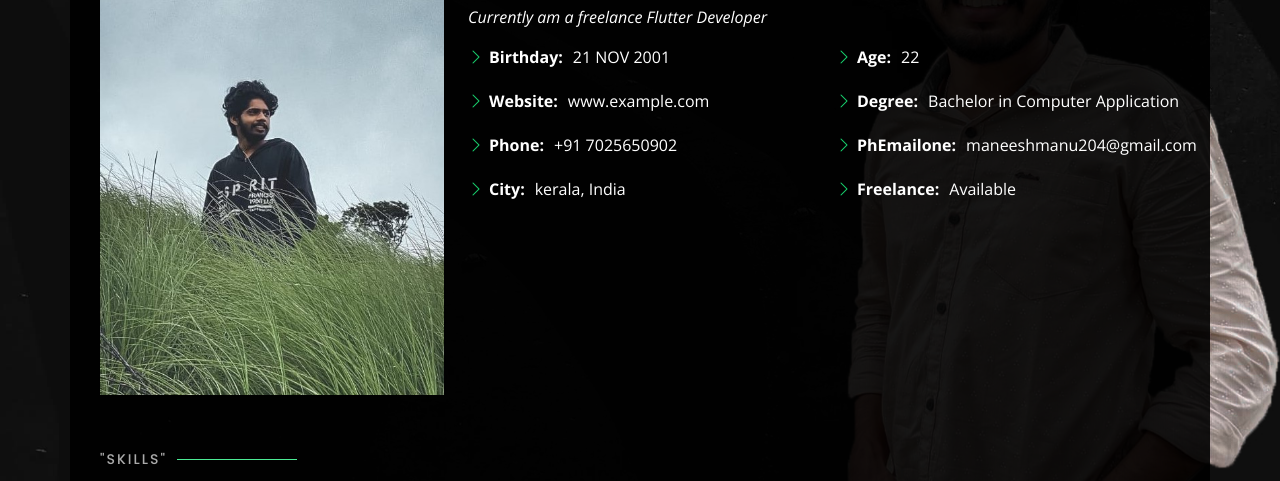
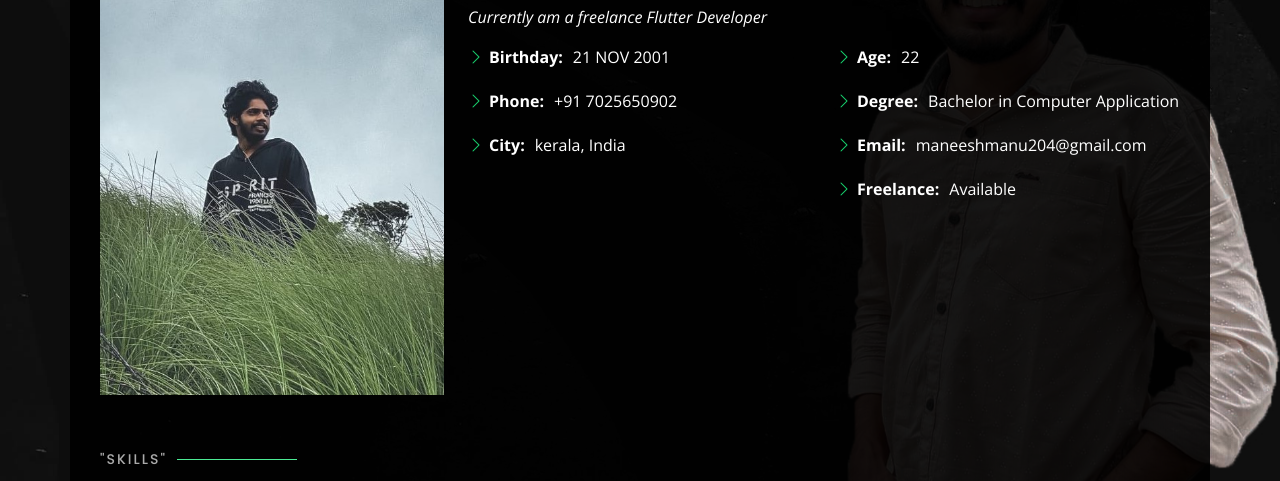
Before and after one commit to Maneesh-07/Personal, a plain HTML site: page index.html in a window 1280 px wide. Both pictures are taken after a click on the link "About". Shown: the part 247-728 px from the top of the page. Drawn offline with nearby package versions, Linux system fonts and the light colour scheme.

Commit message:
Update index.html

```diff
--- a/index.html
+++ b/index.html
@@ -96,7 +96,6 @@
             <div class="col-lg-6">
               <ul>
                 <li><i class="bi bi-chevron-right"></i> <strong>Birthday:</strong> <span>21 NOV 2001</span></li>
-                <li><i class="bi bi-chevron-right"></i> <strong>Website:</strong> <span>www.example.com</span></li>
                 <li><i class="bi bi-chevron-right"></i> <strong>Phone:</strong> <span>+91 7025650902</span></li>
                 <li><i class="bi bi-chevron-right"></i> <strong>City:</strong> <span>kerala, India</span></li>
               </ul>
@@ -105,7 +104,7 @@
               <ul>
                 <li><i class="bi bi-chevron-right"></i> <strong>Age:</strong> <span>22</span></li>
                 <li><i class="bi bi-chevron-right"></i> <strong>Degree:</strong> <span>Bachelor in Computer Application</span></li>
-                <li><i class="bi bi-chevron-right"></i> <strong>PhEmailone:</strong> <span>maneeshmanu204@gmail.com</span></li>
+                <li><i class="bi bi-chevron-right"></i> <strong>Email:</strong> <span>maneeshmanu204@gmail.com</span></li>
                 <li><i class="bi bi-chevron-right"></i> <strong>Freelance:</strong> <span>Available</span></li>
               </ul>
             </div>
```
